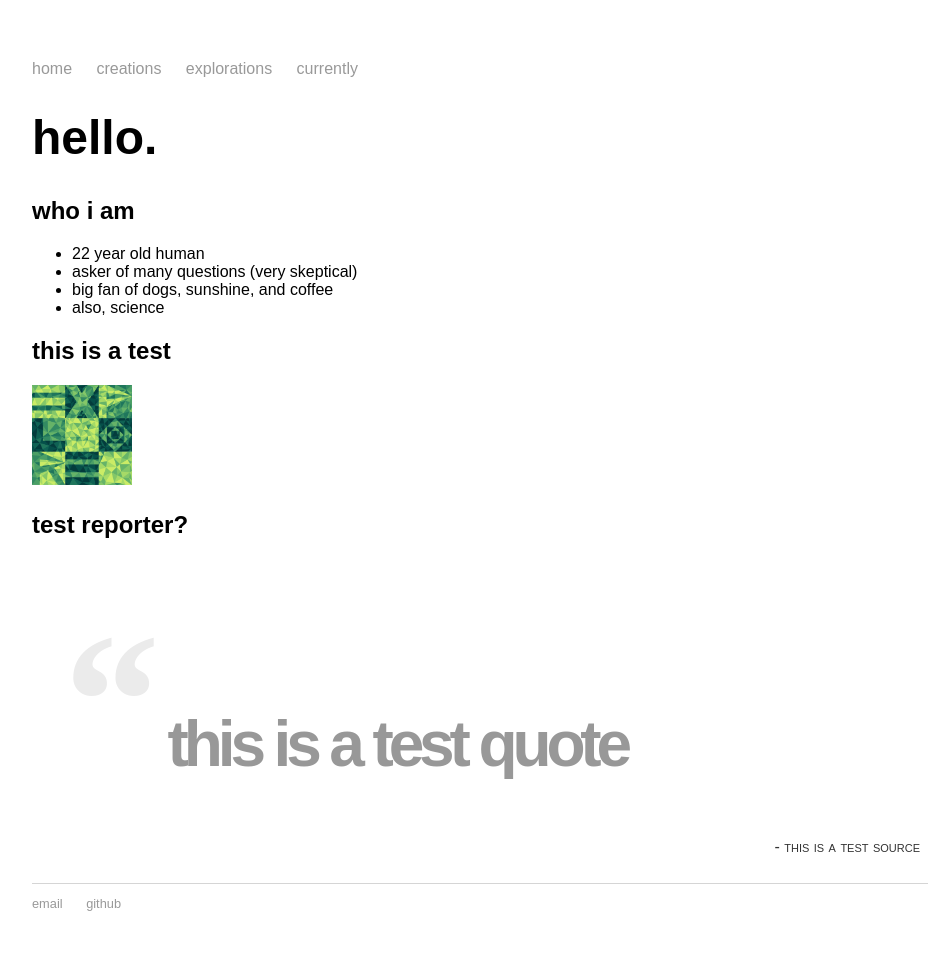
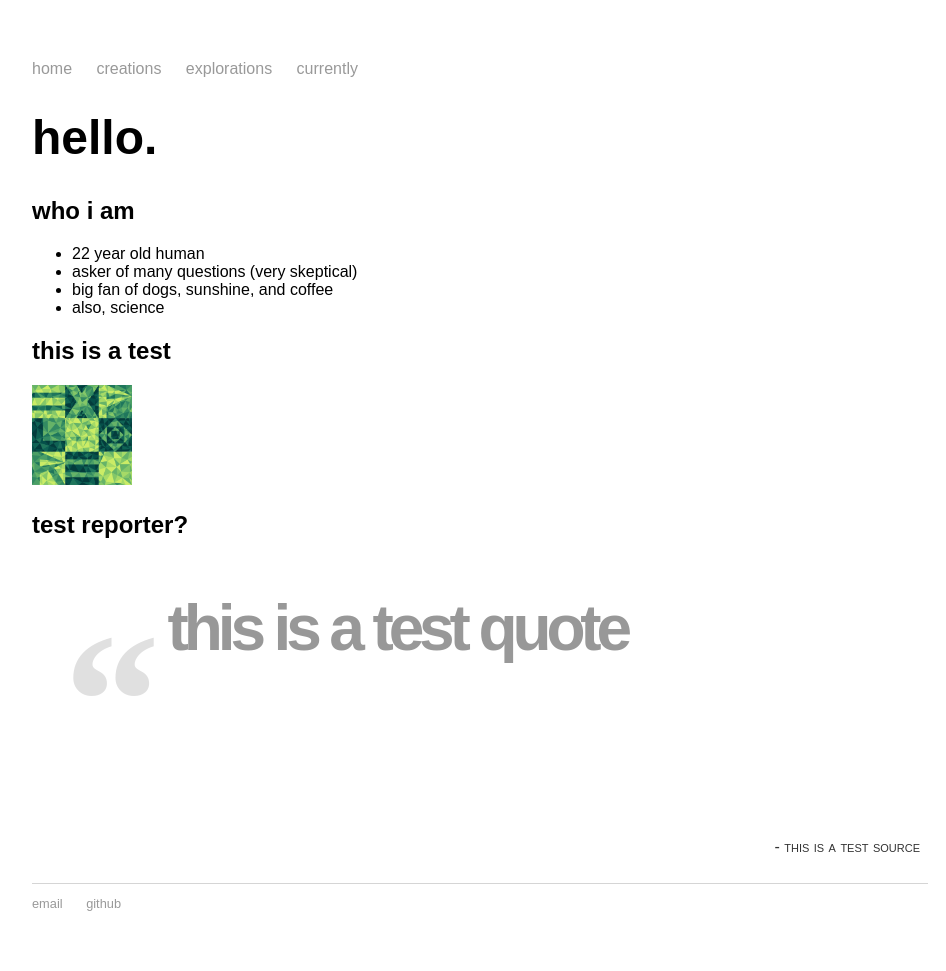
Before and after one commit to mayasheth/mayasheth.github.io, a Jekyll site: the page built from index.md, in a window 1280 px wide. Shown: the whole page, without its empty margins (160-1106 px from the left). Built offline with Jekyll 4.4.1, drawn with Linux system fonts in a browser that asks for light colours.

Commit message:
Update quote.html

```diff
--- a/_includes/quote.html
+++ b/_includes/quote.html
@@ -27,9 +27,9 @@
       content: open-quote;
       font-family: "Times New Roman", serif;
       font-size: 3em;
-      line-height: normal;
       margin-right: 0em;
-      opacity:0.2;
+      vertical-align: top;
+      opacity:0.3;
     }
 
     blockquote p
```
